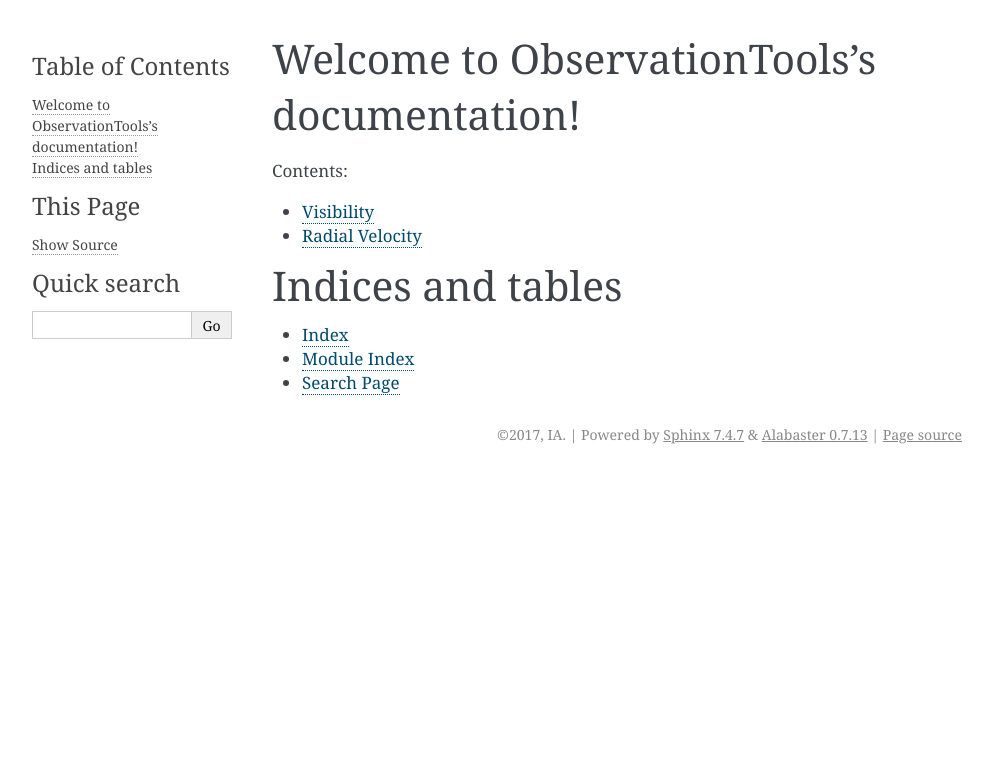
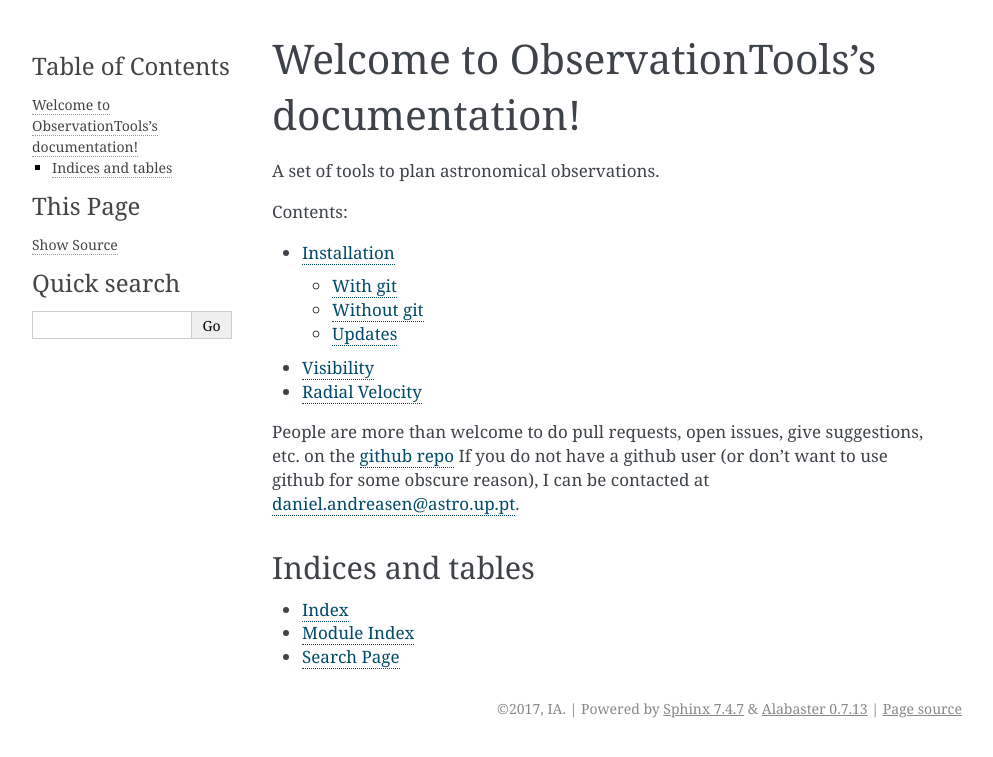
Before and after one commit to iastro-pt/ObservationTools, a Sphinx documentation site: the page built from docs/source/index.rst, in a window 1280 px wide. Shown: the top 757 px of the page, without its empty margins (148-1141 px from the left). Built offline with Sphinx 7.4.7, drawn with Linux system fonts in a browser that asks for light colours.

Commit message:
Add installation page and update index.rst.
Following the README.md of the github repo.

```diff
--- a/docs/source/index.rst
+++ b/docs/source/index.rst
@@ -5,16 +5,22 @@
 
 Welcome to ObservationTools's documentation!
 ============================================
+A set of tools to plan astronomical observations.
 
 .. toctree::
    :maxdepth: 2
    :caption: Contents:
 
+   installation
    visibility
    rv
 
+People are more than welcome to do pull requests, open issues, give suggestions, etc. on the `github repo <https://github.com/iastro-pt/ObservationTools>`_
+If you do not have a github user (or don't want to use github for some obscure reason), I can be contacted at `daniel.andreasen@astro.up.pt <daniel.andreasen@astro.up.pt>`_.
+
+
 Indices and tables
-==================
+------------------
 
 * :ref:`genindex`
 * :ref:`modindex`
```
Also changed, not shown: docs/source/installation.rst (added, +27 -0 lines).
